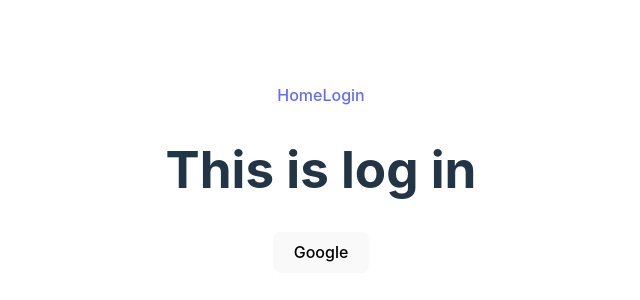
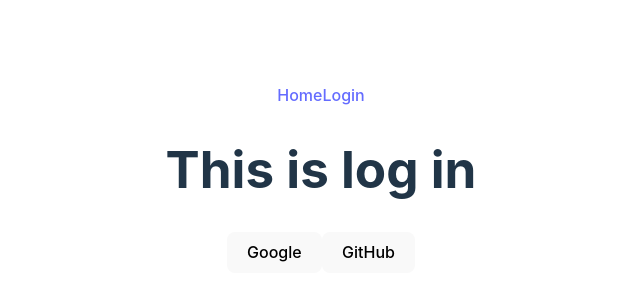
Before and after one commit to MDABDULLAH16/simple-firebase, a React (Vite) app: page /login in a window 1280 px wide. Shown: the part 222-522 px from the top of the page, without its empty margins (319-959 px from the left). Built offline with nearby package versions, Linux system fonts and the light colour scheme.

Commit message:
Github sign in

```diff
--- a/src/Login/Login.jsx
+++ b/src/Login/Login.jsx
@@ -2,6 +2,7 @@ import React, { useState } from "react";
 import app from "../firebase/firebase.init";
 import {
   getAuth,
+  GithubAuthProvider,
   GoogleAuthProvider,
   signInWithPopup,
   signOut,
@@ -26,6 +27,18 @@ const Login = () => {
 
     console.log("google is clicked");
   };
+  const githubProvider = new GithubAuthProvider();
+  const handleGithub = () => {
+    signInWithPopup(auth, githubProvider)
+      .then((result) => {
+        const logged = result.user;
+        setUser(logged);
+      })
+      .catch((error) => {
+        console.log(error);
+      });
+  };
+
   const handleSignOut = () => {
     signOut(auth)
       .then(() => {
@@ -48,7 +61,10 @@ const Login = () => {
       {user ? (
         <button onClick={handleSignOut}>Sign OUt</button>
       ) : (
-        <button onClick={handleGoogle}> Google </button>
+        <div>
+          <button onClick={handleGoogle}> Google </button>
+          <button onClick={handleGithub}>GitHub</button>
+        </div>
       )}
     </div>
   );
```
